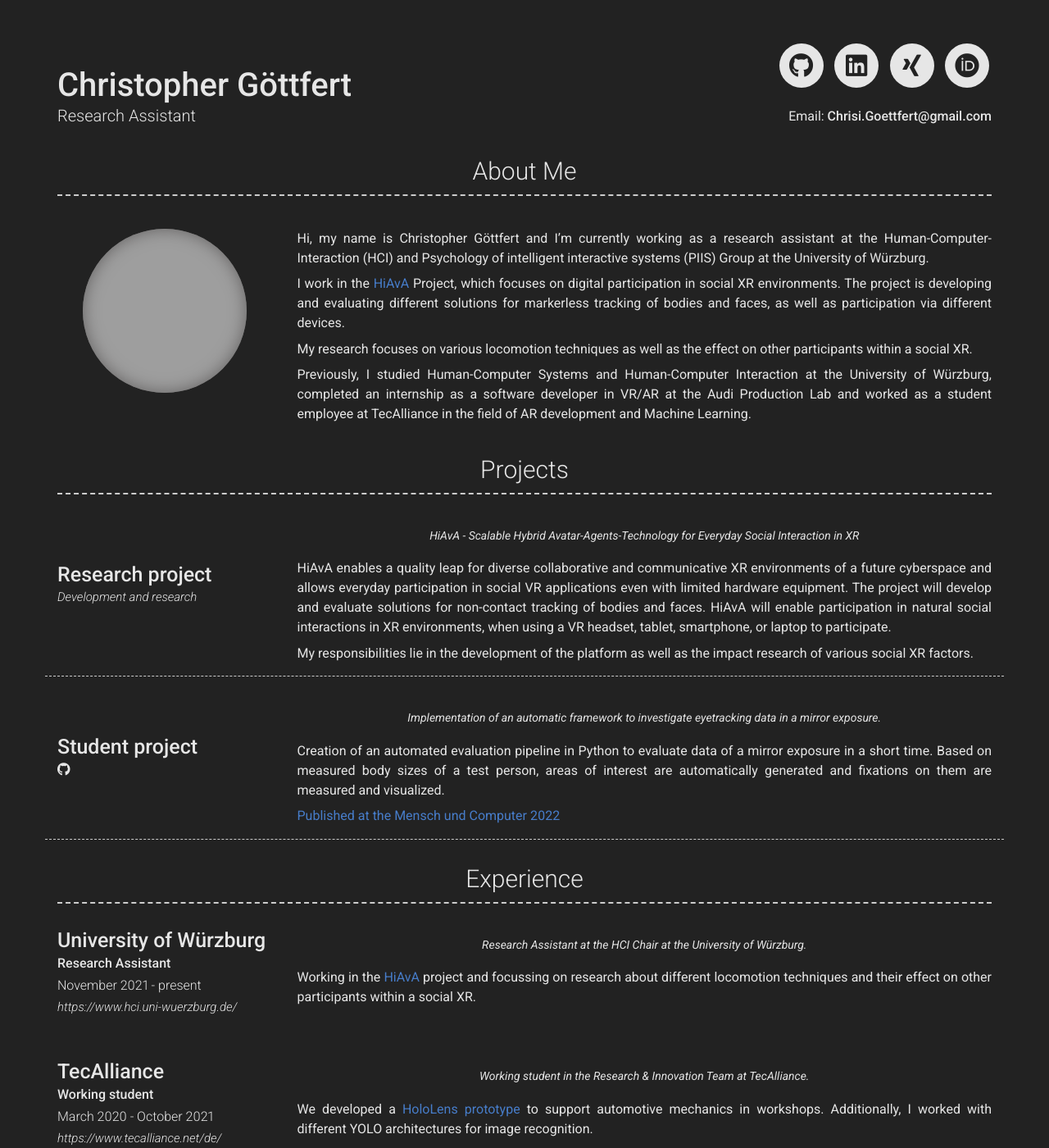
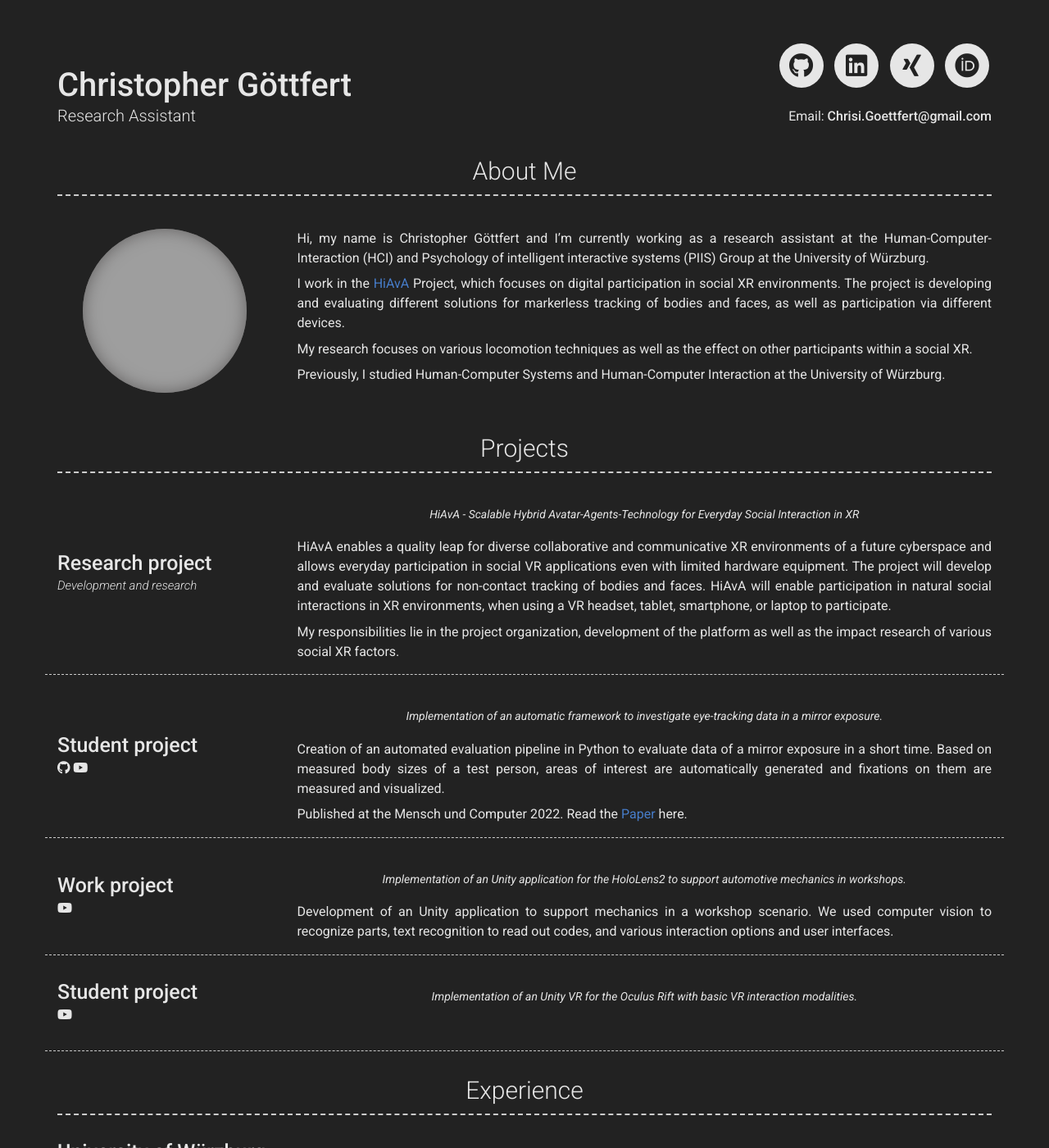
Before and after one commit to ChrisGoettfert/ChrisGoettfert.github.io, a Jekyll site: the page built from index.md, in a window 1280 px wide and 1400 px high. Shown: the whole window at 82% size. Built offline with Jekyll 4.4.1, drawn with Linux system fonts in a browser that asks for light colours; nearby versions of some CDN libraries; some of the changed text lies outside the part shown; grey boxes are pictures that could not be loaded.

Commit message:
some more updates

```diff
--- a/_config.yml
+++ b/_config.yml
@@ -1,6 +1,6 @@
 # Site
-repository: Git repository where your resume will be hosted, only required if you are hosting on GitHub (eg. sproogen/modern-resume-theme)
-favicon: Directory of your favicon (eg. images/favicon.ico)(optional)
+repository: ChrisGoettfert/ChrisGoettfert.github.io
+favicon: assets/favicon.ico
 
 # Content configuration version
 version: 2
@@ -10,7 +10,7 @@ name: Christopher Göttfert
 title: Research Assistant
 email: Chrisi.Goettfert@gmail.com
 # email_title: Email (Email title override)
-phone:
+# phone:
 # phone_title: Phone (Phone title override)
 #website: Your website (eg. https://google.com)(optional)
 # website_title: Web (Website title override)
@@ -50,7 +50,7 @@ orcid_username: 0000-0002-6959-093X
 
 # About Section
 # about_title: About Me (Use this to override about section title)
-about_profile_image: images/christopher_goe.jpg
+about_profile_image: images/le-me.jpg
 about_content: | # this will include new lines to allow paragraphs
   Hi, my name is Christopher Göttfert and I'm currently working as a research assistant at the Human-Computer-Interaction (HCI) and Psychology of intelligent interactive systems (PIIS) Group at the University of Würzburg. <br>
 
@@ -58,7 +58,8 @@ about_content: | # this will include new lines to allow paragraphs
 
   My research focuses on various locomotion techniques as well as the effect on other participants within a social XR. <br>
 
-  Previously, I studied Human-Computer Systems and Human-Computer Interaction at the University of Würzburg, completed an internship as a software developer in VR/AR at the Audi Production Lab and worked as a student employee at TecAlliance in the field of AR development and Machine Learning.
+  Previously, I studied Human-Computer Systems and Human-Computer Interaction at the University of Würzburg.
+
 
 
 
@@ -76,7 +77,7 @@ content:
         description: | # this will include new lines to allow paragraphs
           HiAvA enables a quality leap for diverse collaborative and communicative XR environments of a future cyberspace and allows everyday participation in social VR applications even with limited hardware equipment. The project will develop and evaluate solutions for non-contact tracking of bodies and faces. HiAvA will enable participation in natural social interactions in XR environments, when using a VR headset, tablet, smartphone, or laptop to participate.
 
-          My responsibilities lie in the development of the platform as well as the impact research of various social XR factors.
+          My responsibilities lie in the project organization, development of the platform as well as the impact research of various social XR factors.
       - layout: left
         border: weak
         title: Student project
@@ -84,12 +85,38 @@ content:
           - title:  Github page for project
             icon: fab fa-github
             url: https://github.com/ChrisGoettfert/mirror-exposure-gaze-analyzer
+          - title: Project summary presented at the HCI expo 2021
+            icon: fab fa-youtube
+            url: https://www.youtube.com/watch?v=z6zgy7hokIg
         quote: >
-          Implementation of an automatic framework to investigate eyetracking data in a mirror exposure.
+          Implementation of an automatic framework to investigate eye-tracking data in a mirror exposure.
         description: | # this will include new lines to allow paragraphs
           Creation of an automated evaluation pipeline in Python to evaluate data of a mirror exposure in a short time. Based on measured body sizes of a test person, areas of interest are automatically generated and fixations on them are measured and visualized.
 
-          [Published at the Mensch und Computer 2022](https://downloads.hci.informatik.uni-wuerzburg.de/2022-muc-eyetracking_in_mirror_exposition-preprint.pdf)
+          Published at the Mensch und Computer 2022. Read the [Paper](https://downloads.hci.informatik.uni-wuerzburg.de/2022-muc-eyetracking_in_mirror_exposition-preprint.pdf) here.
+      - layout: left
+        border: weak
+        title: Work project
+        additional_links:
+          - title: Teaser video of the developed HoloLens application
+            icon: fab fa-youtube
+            url: https://www.youtube.com/watch?v=gPEBEKCNHH8
+        quote: >
+          Implementation of an Unity application for the HoloLens2 to support automotive mechanics in workshops.
+        description: | # this will include new lines to allow paragraphs
+          Development of an Unity application to support mechanics in a workshop scenario. We used computer vision to recognize parts, text recognition to read out codes, and various interaction options and user interfaces.
+      - layout: left
+        border: weak
+        title: Student project
+        additional_links:
+          - title: Teaser video of my application for the 3D User Interfaces course
+            icon: fab fa-youtube
+            url: https://www.youtube.com/watch?v=wwXwdwRLo9U
+        quote: >
+          Implementation of an Unity VR for the Oculus Rift with basic VR interaction modalities.
+        description: | # this will include new lines to allow paragraphs
+
+
   - title: Experience
     layout: list
     content:
@@ -110,7 +137,7 @@ content:
         quote: >
           Working student in the Research & Innovation Team at TecAlliance.
         description: | # this will include new lines to allow paragraphs
-          We developed a [HoloLens prototype](https://www.youtube.com/watch?v=gPEBEKCNHH8) to support automotive mechanics in workshops. Additionally, I worked with different YOLO architectures for image recognition.
+          HoloLens2 development & machine learning e.g. YOLO and image recognition
       - layout: left
         title: Audi
         sub_title: Internship
@@ -155,7 +182,8 @@ content:
   - title: A Little More About Me
     layout: text
     content: | # this will include new lines to allow paragraphs
-      During my free time I like to do sports, like soccer or strength training.
+      During my free time I like to do sports, like soccer or strength training. I also enjoy a cold beer while having interesting and insightful conversations.
+
 
 # Footer
 footer_show_references: true
```
Also changed, not shown: 1 other file.
